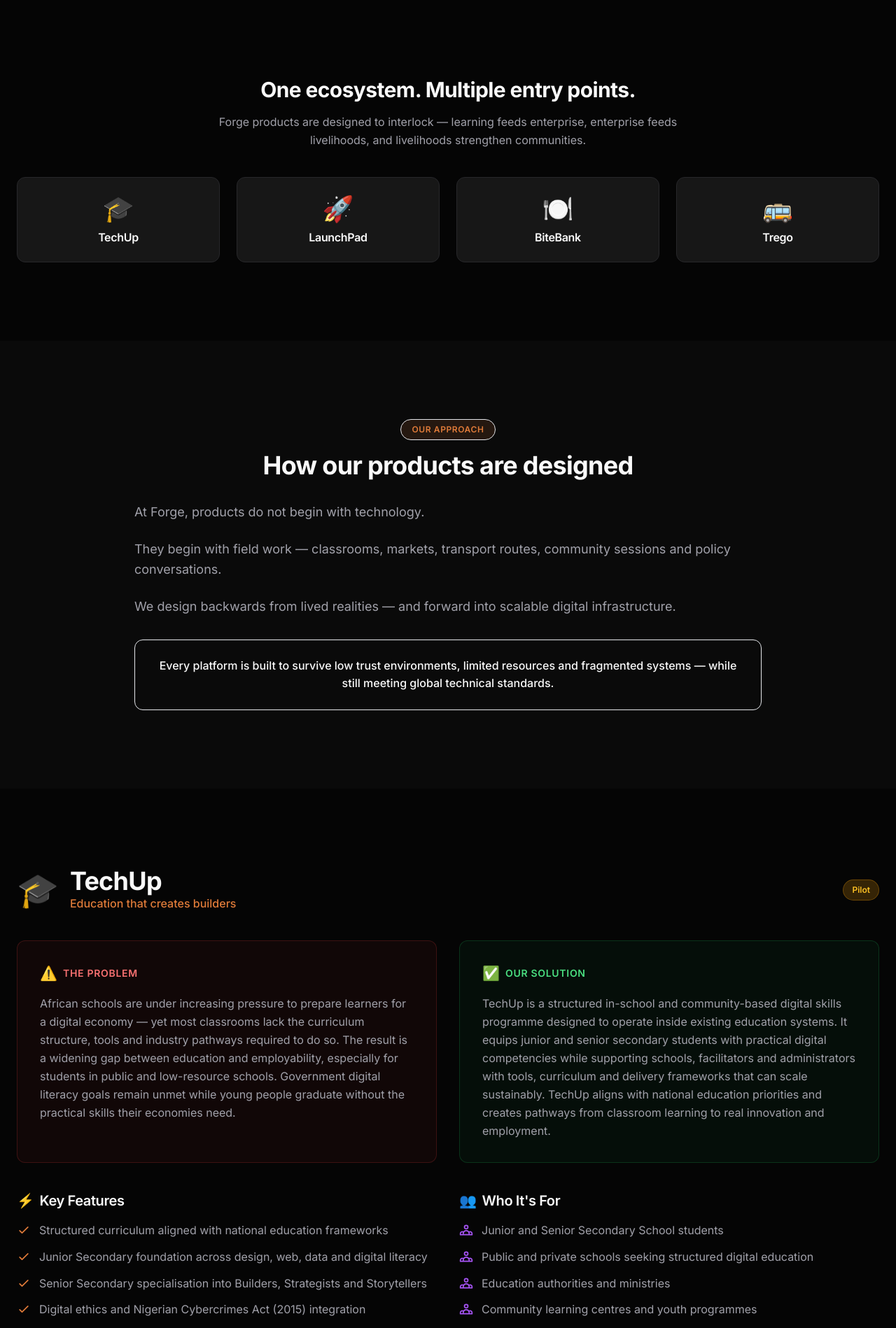
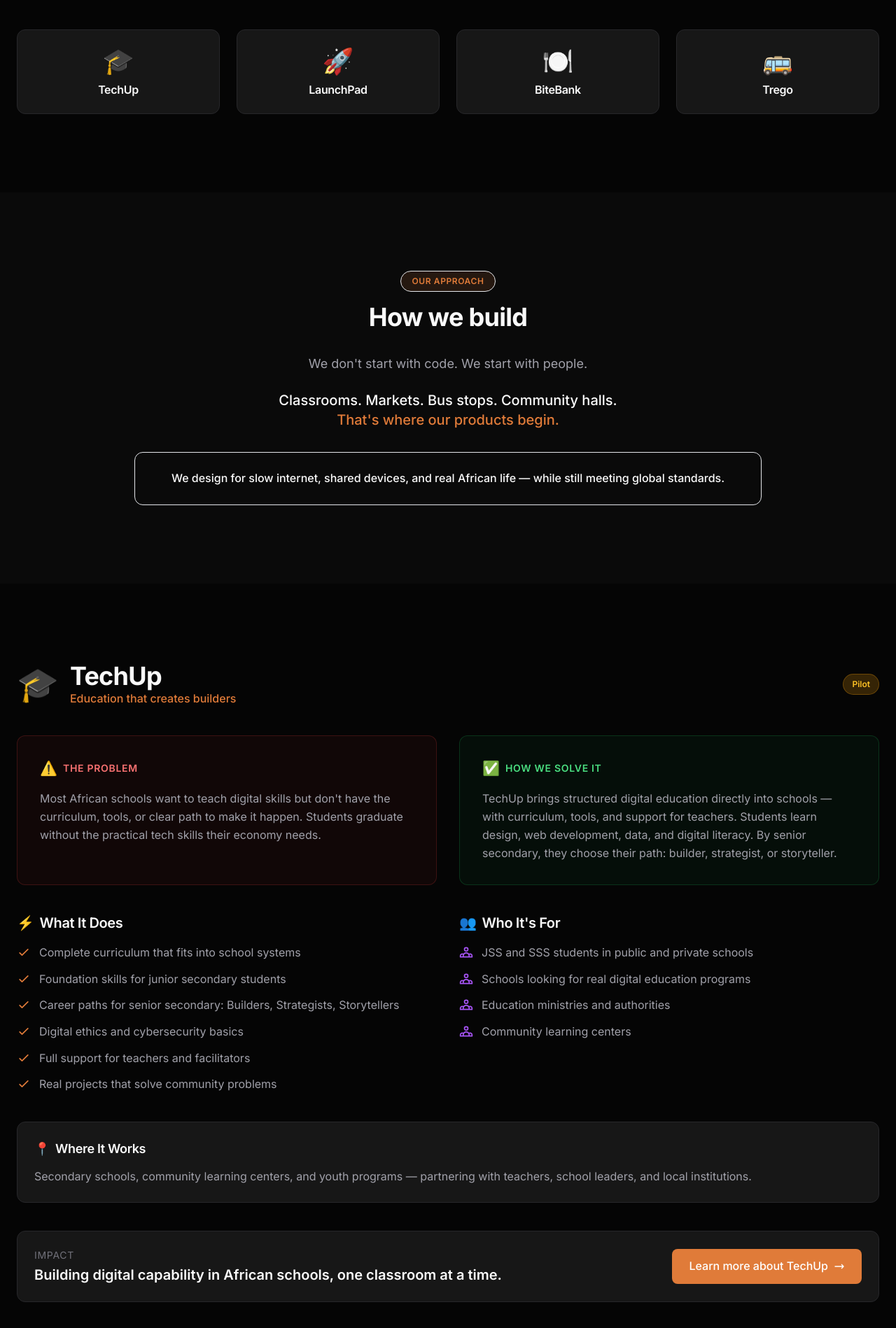
Before and after one commit to moxieking123-star/forge-intellitech, a Next.js app: page /products in a window 1280 px wide. Shown: the part 822-2720 px from the top of the page at 70% size. Built offline with nearby package versions, Linux system fonts and the light colour scheme.

Commit message:
Revise product descriptions and improve clarity

```diff
--- a/app/products/page.tsx
+++ b/app/products/page.tsx
@@ -22,24 +22,24 @@ const products = [
     icon: "🎓",
     href: "/techup",
     hasPage: true,
-    problem: "African schools are under increasing pressure to prepare learners for a digital economy — yet most classrooms lack the curriculum structure, tools and industry pathways required to do so. The result is a widening gap between education and employability, especially for students in public and low-resource schools. Government digital literacy goals remain unmet while young people graduate without the practical skills their economies need.",
-    solution: "TechUp is a structured in-school and community-based digital skills programme designed to operate inside existing education systems. It equips junior and senior secondary students with practical digital competencies while supporting schools, facilitators and administrators with tools, curriculum and delivery frameworks that can scale sustainably. TechUp aligns with national education priorities and creates pathways from classroom learning to real innovation and employment.",
+    problem: "Most African schools want to teach digital skills but don't have the curriculum, tools, or clear path to make it happen. Students graduate without the practical tech skills their economy needs.",
+    solution: "TechUp brings structured digital education directly into schools — with curriculum, tools, and support for teachers. Students learn design, web development, data, and digital literacy. By senior secondary, they choose their path: builder, strategist, or storyteller.",
     features: [
-      "Structured curriculum aligned with national education frameworks",
-      "Junior Secondary foundation across design, web, data and digital literacy",
-      "Senior Secondary specialisation into Builders, Strategists and Storytellers",
-      "Digital ethics and Nigerian Cybercrimes Act (2015) integration",
-      "Teacher enablement and facilitator support systems",
-      "Project-based learning with real community challenges",
+      "Complete curriculum that fits into school systems",
+      "Foundation skills for junior secondary students",
+      "Career paths for senior secondary: Builders, Strategists, Storytellers",
+      "Digital ethics and cybersecurity basics",
+      "Full support for teachers and facilitators",
+      "Real projects that solve community problems",
     ],
     audience: [
-      "Junior and Senior Secondary School students",
-      "Public and private schools seeking structured digital education",
-      "Education authorities and ministries",
-      "Community learning centres and youth programmes",
+      "JSS and SSS students in public and private schools",
+      "Schools looking for real digital education programs",
+      "Education ministries and authorities",
+      "Community learning centers",
     ],
-    operatesIn: "Public and private secondary schools, community learning centres and youth programmes — in partnership with school leadership, facilitators and local institutions.",
-    impact: "Building long-term digital capacity inside African schools and youth communities.",
+    operatesIn: "Secondary schools, community learning centers, and youth programs — partnering with teachers, school leaders, and local institutions.",
+    impact: "Building digital capability in African schools, one classroom at a time.",
   },
   {
     id: "launchpad",
@@ -49,24 +49,24 @@ const products = [
     icon: "🚀",
     href: "/launchpad",
     hasPage: true,
-    problem: "Young African entrepreneurs with promising ideas face systemic barriers to starting and growing ventures. Access to early-stage funding is limited, mentorship networks are fragmented, and most support programmes prioritise equity extraction over founder development. The pipeline from idea to sustainable enterprise remains broken for the majority of young innovators.",
-    solution: "LaunchPad is a grant-based innovation programme that provides non-equity funding, structured training, and mentorship to young entrepreneurs. It connects outstanding students from TechUp and other pipelines to real venture-building support — creating a continuous pathway from skill acquisition to enterprise development. LaunchPad strengthens the ecosystem by preparing founders who understand markets, operations and community relevance.",
+    problem: "Young Africans with great ideas struggle to turn them into businesses. Funding is hard to find, mentorship is scattered, and most programs want to own part of what you build.",
+    solution: "LaunchPad gives young entrepreneurs grant funding (no equity, no debt), training, and mentorship to build real businesses. It connects our best TechUp graduates and other young founders to the support they need to go from idea to launch.",
     features: [
-      "Grant funding with no equity or debt requirements",
-      "Intensive incubation with structured business development",
+      "Grant funding — no equity or debt required",
+      "Intensive business training and incubation",
       "One-on-one mentorship from experienced founders",
-      "Connection to Forge's institutional and industry networks",
-      "Demo opportunities with potential partners and supporters",
-      "Post-programme support and alumni community",
+      "Access to Forge's network of partners",
+      "Demo days with potential supporters",
+      "Alumni community and ongoing support",
     ],
     audience: [
-      "Young entrepreneurs (18-30) with validated ideas",
-      "Outstanding TechUp graduates ready for enterprise",
+      "Young entrepreneurs (18-30) with real ideas",
+      "Top TechUp graduates ready to build businesses",
       "Early-stage founders solving African problems",
-      "Teams committed to building sustainable ventures",
+      "Teams serious about building something sustainable",
     ],
-    operatesIn: "Innovation hubs, tertiary institutions, community founder networks and early-stage startup communities.",
-    impact: "Launching the next generation of African founders and enterprise builders.",
+    operatesIn: "Innovation hubs, universities, founder communities, and early-stage startup ecosystems.",
+    impact: "Launching the next generation of African founders.",
   },
   {
     id: "bitebank",
@@ -76,24 +76,24 @@ const products = [
     icon: "🍽️",
     href: "#bitebank",
     hasPage: false,
-    problem: "African food systems are fragmented and inefficient. Vendors struggle to reach customers consistently, consumers lack access to affordable and healthy meal options, and food waste remains high across the value chain. Informal food economies lack the infrastructure for planning, logistics and quality assurance — leaving both sellers and buyers underserved.",
-    solution: "BiteBank connects food vendors, consumers and logistics providers on a single platform designed for African food realities. It helps households plan meals using AI-supported tools, connects them to trusted local vendors, and reduces waste through better demand visibility. BiteBank strengthens local food economies by giving vendors access to customers, data and delivery infrastructure they could not build alone.",
+    problem: "Food vendors struggle to find customers. Families struggle to plan healthy, affordable meals. Too much food gets wasted. The whole system is disconnected.",
+    solution: "BiteBank connects food vendors to customers through one simple platform. Families can plan meals with AI help, order from local vendors they trust, and reduce waste. Vendors get steady customers and better planning tools.",
     features: [
-      "AI-supported meal planning for households",
-      "Vendor marketplace for local food sellers",
-      "Real-time inventory to reduce food waste",
-      "Integrated delivery and logistics network",
-      "Affordable meal discovery for consumers",
-      "Data insights for vendors and food system planners",
+      "AI-powered meal planning for families",
+      "Marketplace for local food vendors",
+      "Smart inventory to cut down food waste",
+      "Built-in delivery network",
+      "Affordable, healthy meal options",
+      "Data insights for vendors and planners",
     ],
     audience: [
-      "Households seeking affordable, healthy meal options",
-      "Food vendors wanting consistent customer access",
-      "Restaurants and kitchens looking to reduce waste",
-      "Logistics providers serving the food sector",
+      "Families looking for healthy, affordable meals",
+      "Food vendors who want consistent customers",
+      "Restaurants and kitchens trying to reduce waste",
+      "Delivery providers in the food space",
     ],
-    operatesIn: "Local food vendors, informal markets, logistics operators and neighbourhood delivery networks.",
-    impact: "Strengthening local food systems while improving access and reducing waste.",
+    operatesIn: "Local food vendors, informal markets, delivery networks, and neighborhood food economies.",
+    impact: "Making local food systems work better for everyone.",
   },
   {
     id: "trego",
@@ -103,24 +103,24 @@ const products = [
     icon: "🚌",
     href: "#trego",
     hasPage: false,
-    problem: "Urban mobility in African cities is unreliable, unsafe and unregulated. Traditional public transport systems lack accountability, route transparency and safety standards. Commuters — especially women, students and low-income workers — face daily uncertainty. Small businesses struggle with last-mile logistics in fragmented transport ecosystems.",
-    solution: "Trego is a shared public transport and logistics platform designed to replace informal, unregulated services with safe, affordable and technology-enabled mobility. It introduces regulated electric vehicles, real-time tracking, and accessible booking via USSD and app. Trego is designed for African urban corridors — serving commuters and small business logistics with infrastructure that can scale across cities.",
+    problem: "Public transport in African cities is unreliable, unsafe, and unregulated. People — especially women and students — don't know when buses will come, where they'll go, or if they'll be safe.",
+    solution: "Trego replaces informal transport with safe, regulated, electric vehicles you can track and book. Real-time updates, trained drivers, fair prices. Built for how Africans actually move around cities.",
     features: [
-      "Safe, regulated public transport with trained operators",
-      "Electric vehicle fleet designed for African cities",
-      "USSD and app-based booking for accessibility",
-      "Real-time tracking and route visibility",
+      "Safe, regulated transport with trained drivers",
+      "Electric vehicles built for African cities",
+      "Book via USSD or app — works for everyone",
+      "Real-time tracking and route updates",
       "Affordable pricing for daily commuters",
-      "Last-mile logistics support for small businesses",
+      "Delivery options for small businesses",
     ],
     audience: [
-      "Daily commuters seeking safe, reliable transport",
-      "Students and workers on fixed budgets",
-      "Small business owners needing delivery logistics",
-      "Urban communities underserved by formal transport",
+      "Daily commuters who need reliable transport",
+      "Students and workers on tight budgets",
+      "Small businesses needing delivery services",
+      "Communities without safe transport options",
     ],
-    operatesIn: "Urban corridors, commuter routes, small business logistics lanes and community transport clusters.",
-    impact: "Making urban mobility safe, accessible and sustainable for African cities.",
+    operatesIn: "Urban routes, commuter corridors, small business delivery lanes, and community transport networks.",
+    impact: "Making city transport safe, reliable, and sustainable.",
   },
 ];
 
@@ -129,7 +129,7 @@ export default function ProductsPage() {
     <ChapterWrapper chapter="ignition">
 
       {/* ==================== HERO SECTION ==================== */}
-      <section className="relative section-padding flex items-center min-h-[50vh] overflow-hidden">
+      <section className="relative section-padding flex items-center min-h-[60vh] overflow-hidden">
         {/* Background */}
         <div className="absolute inset-0 z-0">
           <Image
@@ -157,26 +157,18 @@ export default function ProductsPage() {
                 Our Products
               </span>
 
-              <h1 className="text-4xl md:text-5xl lg:text-6xl font-bold text-env-primary mb-6">
-                Technology that
-                <span className="gradient-text"> solves real problems.</span>
+              <h1 className="text-4xl md:text-5xl lg:text-6xl font-bold text-env-primary mb-6 leading-tight">
+                We build things that
+                <br />
+                <span className="gradient-text">actually work here.</span>
               </h1>
 
-              <div className="space-y-4 text-xl text-env-secondary leading-relaxed max-w-3xl">
-                <p>
-                  We do not build products in isolation.
-                </p>
-                <p>
-                  Each platform you see here is a response to a broken or missing system across education, enterprise, food access and urban mobility in Africa.
-                </p>
-                <p className="text-env-primary font-medium">
-                  These are not features.<br />
-                  They are foundations — designed to strengthen institutions, communities and young people who must carry the future forward.
-                </p>
-              </div>
+              <p className="text-xl md:text-2xl text-env-secondary leading-relaxed max-w-3xl mb-6">
+                Every product you see below solves a real problem — in education, business, food, or transport.
+              </p>
 
-              <p className="mt-6 text-env-tertiary italic">
-                Every product is designed to work in real African environments — limited bandwidth, shared devices, public institutions and informal economies included.
+              <p className="text-lg text-env-primary font-medium">
+                These aren't just apps. <span className="text-chapter-accent">They're foundations</span> — built for the real Africa, not the one in tech conferences.
               </p>
 
             </div>
@@ -191,10 +183,10 @@ export default function ProductsPage() {
           <AnimatedSection animation="fade-up">
             <div className="text-center mb-10">
               <h2 className="text-2xl md:text-3xl font-bold text-env-primary mb-4">
-                One ecosystem. Multiple entry points.
+                Four products. One connected system.
               </h2>
               <p className="text-env-secondary max-w-2xl mx-auto">
-                Forge products are designed to interlock — learning feeds enterprise, enterprise feeds livelihoods, and livelihoods strengthen communities.
+                Learning leads to business. Business creates jobs. Jobs strengthen communities.
               </p>
             </div>
           </AnimatedSection>
@@ -231,25 +223,24 @@ export default function ProductsPage() {
                   Our Approach
                 </span>
                 <h2 className="text-3xl md:text-4xl font-bold text-env-primary">
-                  How our products are designed
+                  How we build
                 </h2>
               </div>
 
-              <div className="space-y-6 text-lg text-env-secondary leading-relaxed">
+              <div className="space-y-6 text-lg text-env-secondary leading-relaxed text-center">
                 <p>
-                  At Forge, products do not begin with technology.
+                  We don't start with code. We start with people.
                 </p>
-                <p>
-                  They begin with field work — classrooms, markets, transport routes, community sessions and policy conversations.
-                </p>
-                <p>
-                  We design backwards from lived realities — and forward into scalable digital infrastructure.
+                <p className="text-env-primary font-medium text-xl">
+                  Classrooms. Markets. Bus stops. Community halls.
+                  <br />
+                  <span className="text-chapter-accent">That's where our products begin.</span>
                 </p>
               </div>
 
               <div className="mt-8 p-6 rounded-xl bg-chapter-accent/10 border border-chapter-accent/20">
                 <p className="text-env-primary font-medium text-center">
-                  Every platform is built to survive low trust environments, limited resources and fragmented systems — while still meeting global technical standards.
+                  We design for slow internet, shared devices, and real African life — while still meeting global standards.
                 </p>
               </div>
             </div>
@@ -307,7 +298,7 @@ export default function ProductsPage() {
                   <div className="flex items-center space-x-2 mb-4">
                     <span className="text-xl">✅</span>
                     <h3 className="text-sm font-semibold uppercase tracking-wider text-green-400">
-                      Our Solution
+                      How We Solve It
                     </h3>
                   </div>
                   <p className="text-env-secondary leading-relaxed">
@@ -325,7 +316,7 @@ export default function ProductsPage() {
                 <div>
                   <h3 className="text-xl font-semibold text-env-primary mb-4 flex items-center">
                     <span className="text-chapter-accent mr-2">⚡</span>
-                    Key Features
+                    What It Does
                   </h3>
                   <ul className="space-y-3">
                     {product.features.map((feature, i) => (
@@ -364,7 +355,7 @@ export default function ProductsPage() {
               <div className="mb-10 p-6 rounded-xl bg-env-surface border border-env-border">
                 <h3 className="text-lg font-semibold text-env-primary mb-3 flex items-center">
                   <span className="text-chapter-accent mr-2">📍</span>
-                  Where this product operates
+                  Where It Works
                 </h3>
                 <p className="text-env-secondary leading-relaxed">
                   {product.operatesIn}
@@ -394,7 +385,7 @@ export default function ProductsPage() {
                     href="/contact"
                     className="inline-flex items-center px-6 py-3 bg-env-surface-hover text-env-primary font-medium rounded-lg border border-env-border transition-smooth hover-lift"
                   >
-                    Get notified when {product.name} launches
+                    Get notified when it launches
                     <svg className="w-4 h-4 ml-2" fill="none" stroke="currentColor" viewBox="0 0 24 24">
                       <path strokeLinecap="round" strokeLinejoin="round" strokeWidth={2} d="M15 17h5l-1.405-1.405A2.032 2.032 0 0118 14.158V11a6.002 6.002 0 00-4-5.659V5a2 2 0 10-4 0v.341C7.67 6.165 6 8.388 6 11v3.159c0 .538-.214 1.055-.595 1.436L4 17h5m6 0v1a3 3 0 11-6 0v-1m6 0H9" />
                     </svg>
@@ -418,37 +409,36 @@ export default function ProductsPage() {
                   Our Philosophy
                 </span>
                 <h2 className="text-3xl md:text-4xl font-bold text-env-primary">
-                  Why Forge builds products this way
+                  Why we build this way
                 </h2>
               </div>
 
-              <div className="space-y-6 text-lg text-env-secondary leading-relaxed">
-                <p>
-                  Africa does not suffer from a lack of ideas.
+              <div className="space-y-6 text-lg text-env-secondary leading-relaxed text-center">
+                <p className="text-env-primary font-medium text-xl">
+                  Africa doesn't lack ideas.
+                  <br />
+                  <span className="text-chapter-accent">It lacks systems that last.</span>
                 </p>
                 <p>
-                  It suffers from fragile systems.
-                </p>
-                <p className="text-env-primary font-medium">
-                  Forge products are deliberately slow to design and fast to institutionalise.
+                  So we build slowly, intentionally, and for the long term.
                 </p>
               </div>
 
               <div className="mt-8 p-6 rounded-xl bg-env-surface border border-env-border">
-                <h3 className="text-lg font-semibold text-env-primary mb-4">We prioritise:</h3>
+                <h3 className="text-lg font-semibold text-env-primary mb-4 text-center">We prioritize:</h3>
                 <div className="grid grid-cols-1 md:grid-cols-2 gap-3">
                   {[
-                    "Policy alignment",
-                    "Public sector readiness",
-                    "Facilitator capacity",
-                    "Infrastructure realities",
-                    "Long-term adoption over short-term usage",
+                    "Fitting into government systems",
+                    "Working with real infrastructure",
+                    "Supporting teachers and facilitators",
+                    "Building for low-resource environments",
+                    "Long-term adoption over quick wins",
                   ].map((item, i) => (
                     <div key={i} className="flex items-center p-3 rounded-lg bg-chapter-accent/10 border border-chapter-accent/20">
                       <svg className="w-5 h-5 text-chapter-accent mr-3 flex-shrink-0" fill="none" stroke="currentColor" viewBox="0 0 24 24">
                         <path strokeLinecap="round" strokeLinejoin="round" strokeWidth={2} d="M5 13l4 4L19 7" />
                       </svg>
-                      <span className="text-env-primary">{item}</span>
+                      <span className="text-env-primary text-sm">{item}</span>
                     </div>
                   ))}
                 </div>
@@ -456,7 +446,7 @@ export default function ProductsPage() {
 
               <div className="mt-8 p-6 rounded-xl bg-chapter-accent/10 border border-chapter-accent/20 text-center">
                 <p className="text-xl text-env-primary font-medium">
-                  This is how technology becomes development infrastructure — <span className="text-chapter-accent">not just digital convenience.</span>
+                  That's how technology becomes infrastructure — <span className="text-chapter-accent">not just another app.</span>
                 </p>
               </div>
             </div>
@@ -470,13 +460,13 @@ export default function ProductsPage() {
         badge="Partner With Us"
         headline="Want to build"
         highlightedText="with us?"
-        description="We work with governments, schools, development organisations, private institutions and infrastructure partners who understand that sustainable progress requires more than software. If you are building programmes, systems or markets that serve African communities — we are ready to build alongside you."
+        description="We work with governments, schools, development organizations, and companies who understand that real progress takes more than software. If you're building for African communities — let's talk."
         primaryAction={{
           label: "Become a Partner",
           href: "/join#partners",
         }}
         secondaryAction={{
-          label: "Start a Conversation",
+          label: "Get In Touch",
           href: "/contact",
         }}
         backgroundImage="/images/cta/products-cta.jpg"
```
